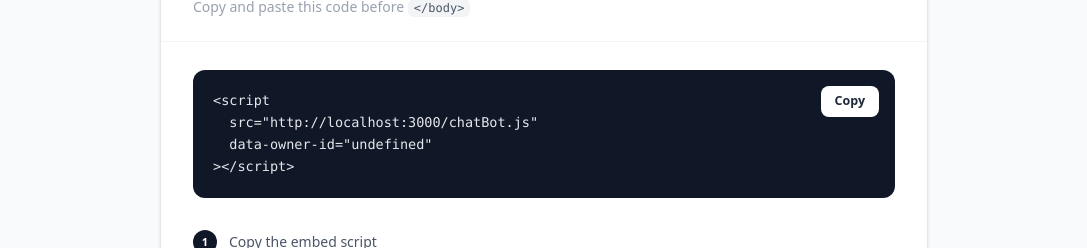
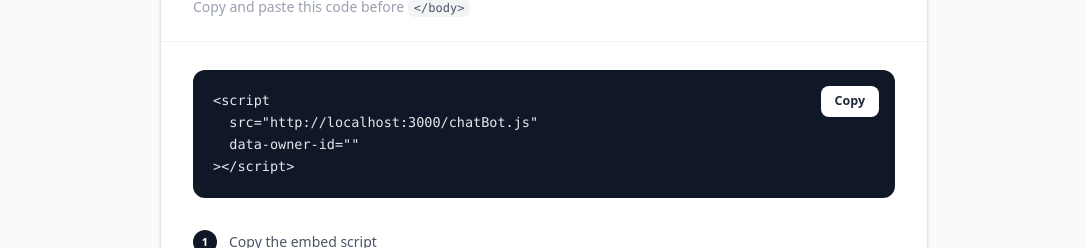
Before and after one commit to umaiidd/HazeDesk, a Next.js app: page /embed in a window 1280 px wide. Shown: the part 189-437 px from the top of the page, without its empty margins (96-1183 px from the left). Built offline with nearby package versions, Linux system fonts and the light colour scheme; no server answers; what @scalekit-sdk/node would draw is missing.

Commit message:
build error fix

```diff
--- a/src/app/embed/page.tsx
+++ b/src/app/embed/page.tsx
@@ -1,14 +1,15 @@
+// src/app/embed/page.tsx
 import EmbedClient from '@/components/EmbedClient'
 import { getSession } from '@/lib/getSession'
-import React from 'react'
 
-const page =  async () => {
-    const session =await getSession()
+export default async function page() {
+  const session = await getSession()
   return (
     <div>
-      <EmbedClient ownerId={session?.user?.id!}/>
+      <EmbedClient
+        ownerId={session?.user?.id ?? ""}
+        email={session?.user?.email ?? ""}
+      />
     </div>
   )
 }
-
-export default page
```
